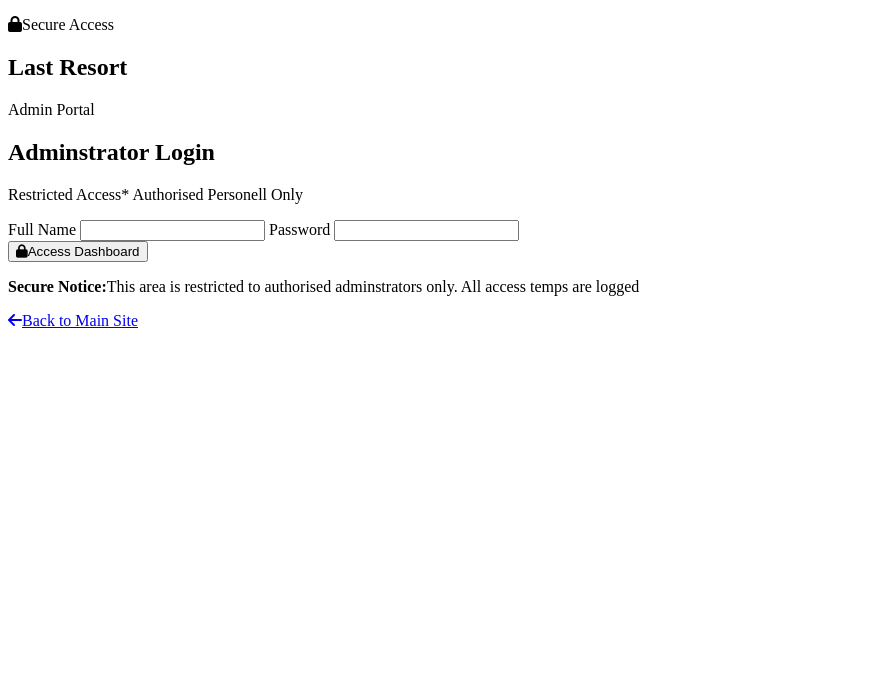
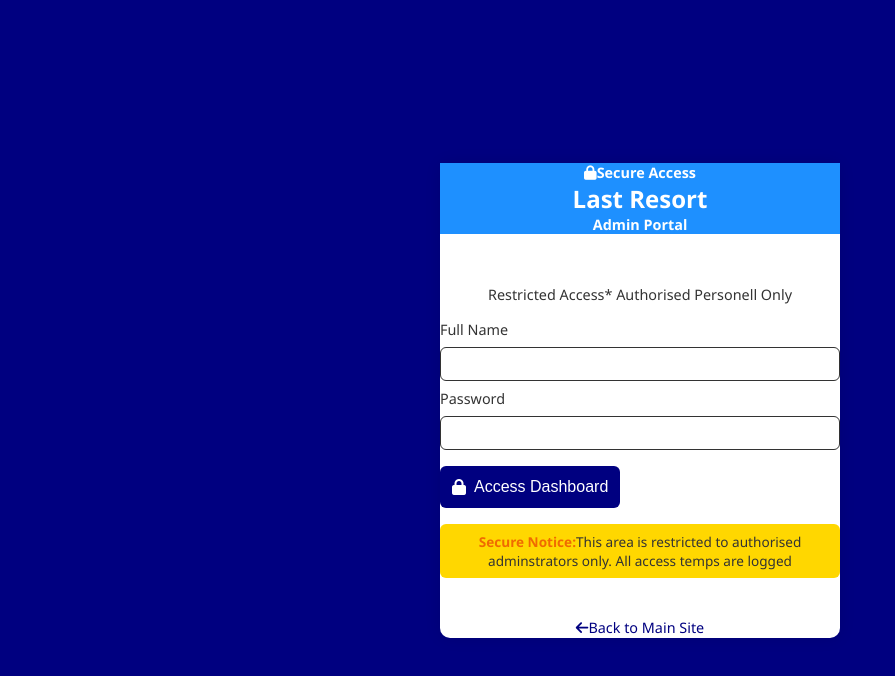
Before and after one commit to lauryn06/Admin-E-commerce, a plain HTML site: page index.html in a window 1280 px wide. Shown: the whole page, without its empty margins (0-895 px from the left). Drawn offline with Linux system fonts and the light colour scheme.

Commit message:
added the styling for admin login page

```diff
--- a/index.html
+++ b/index.html
@@ -3,12 +3,12 @@
 <head>
     <meta charset="UTF-8">
     <meta name="viewport" content="width=device-width, initial-scale=1.0">
-    <title>Login</title>
+    <title>Admin login</title>
     <link rel="stylesheet" href="https://cdnjs.cloudflare.com/ajax/libs/font-awesome/6.7.2/css/all.min.css">
-    <link rel="stylesheet" href="styles.css">
+    <link rel="stylesheet" href="style.css">
 </head>
-<body>
-    <section>
+<body class="logbody">
+    <section class="logPage">
         <div class="header">
             <p><i class="fas fa-lock"></i>Secure Access</p>
             <h1>Last Resort</h1>
--- a/style.css
+++ b/style.css
@@ -1,9 +1,174 @@
-:root{
---navBar: #03CFE8;
---icons:  #00E5FF;
+/* :root{
+--navBar: #1E90FF;
+--icons:  #000080;
 --icons2:  #F06A00;
 --letters:#333333;
 --lines: #000000;
 --background: #FFFFFF;
 
 }
+*{
+    padding: 0;
+    margin : 0;
+    box-sizing: border-box;
+}
+.creditials{
+    display: flex;
+    flex-direction: column;
+}
+.logbody{
+    width: 100vw;
+    height: 100vh;
+    background-color: var(--icons);
+    display: flex;
+    flex-direction: column;
+    justify-content: center;
+    align-items: center;
+}
+.logPage{
+    width: 15rem;
+    background-color: var(--background);
+    border-radius: 10px;
+    box-shadow: 0 0 10px rgba(0,0,0,0.1);
+    display: flex;
+    flex-direction: column;
+    align-items: center;
+} */
+ :root {
+  --primary: #000080;
+  --navBar: #1E90FF;
+  --text-dark: #333333;
+  --text-light: #FFFFFF;
+  --accent: #F06A00;
+  --warning: #FFD700;
+  --shadow: rgba(0, 0, 0, 0.1);
+  --font-main: 'Segoe UI', Tahoma, Geneva, Verdana, sans-serif;
+}
+
+* {
+  margin: 0;
+  padding: 0;
+  box-sizing: border-box;
+}
+
+body.logbody {
+  width: 100vw;
+  height: 100vh;
+  background-color: var(--primary);
+  display: flex;
+  justify-content: center;
+  align-items: center;
+  font-family: var(--font-main);
+  background-size: 2rem 2rem;
+}
+
+.logPage {
+  width: 25rem;
+  background-color: var(--text-light);
+  border-radius: 0.625rem;
+  box-shadow: 0 0 1rem var(--shadow);
+  display: flex;
+  flex-direction: column;
+  gap: 1.5rem;
+  text-align: center;
+}
+.header{
+background-color: var(--navBar);
+color: var(--text-light);
+}
+
+.header p {
+  font-size: 0.9rem;
+  color: var(--text-light);
+  font-weight: bold;
+}
+
+.header h1 {
+  font-size: 1.5rem;
+  color: var(--text-light);
+}
+
+.body h1 {
+  font-size: 1.2rem;
+  color: var(--text-light);
+}
+
+.body p {
+  font-size: 0.9rem;
+  color: var(--text-dark);
+}
+
+.creditials {
+  display: flex;
+  flex-direction: column;
+  gap: 0.5rem;
+  margin-top: 1rem;
+}
+
+.creditials label {
+  font-size: 0.9rem;
+  text-align: left;
+  color: var(--text-dark);
+}
+
+.creditials input {
+  padding: 0.5rem;
+  font-size: 0.9rem;
+  border: 1px solid var(--text-dark);
+  border-radius: 0.375rem;
+}
+
+button.AdminLogin {
+  margin-top: 1rem;
+  padding: 0.75rem;
+  font-size: 1rem;
+  background-color: var(--primary);
+  color: var(--text-light);
+  border: none;
+  border-radius: 0.375rem;
+  cursor: pointer;
+  display: flex;
+  justify-content: center;
+  align-items: center;
+  gap: 0.5rem;
+}
+
+button.AdminLogin i {
+  font-size: 1rem;
+}
+
+.body b {
+  color: var(--accent);
+}
+
+.body p:last-of-type {
+  background-color: var(--warning);
+  padding: 0.5rem;
+  border-radius: 0.375rem;
+  font-size: 0.85rem;
+  margin-top: 1rem;
+}
+
+.foot a {
+  font-size: 0.9rem;
+  color: var(--primary);
+  text-decoration: none;
+  display: inline-block;
+  margin-top: 1rem;
+}
+
+@media screen and (max-width: 480px) {
+  .logPage {
+    width: 90%;
+    padding: 1.5rem;
+  }
+
+  .header h1,
+  .body h1 {
+    font-size: 1.2rem;
+  }
+
+  button.AdminLogin {
+    font-size: 0.9rem;
+  }
+}
```
